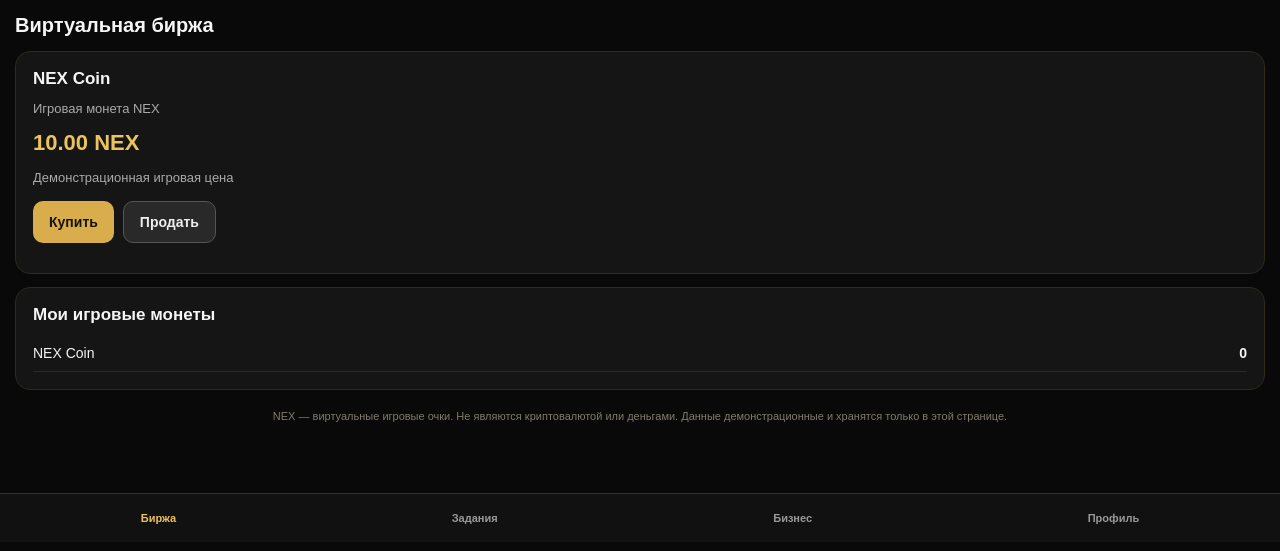
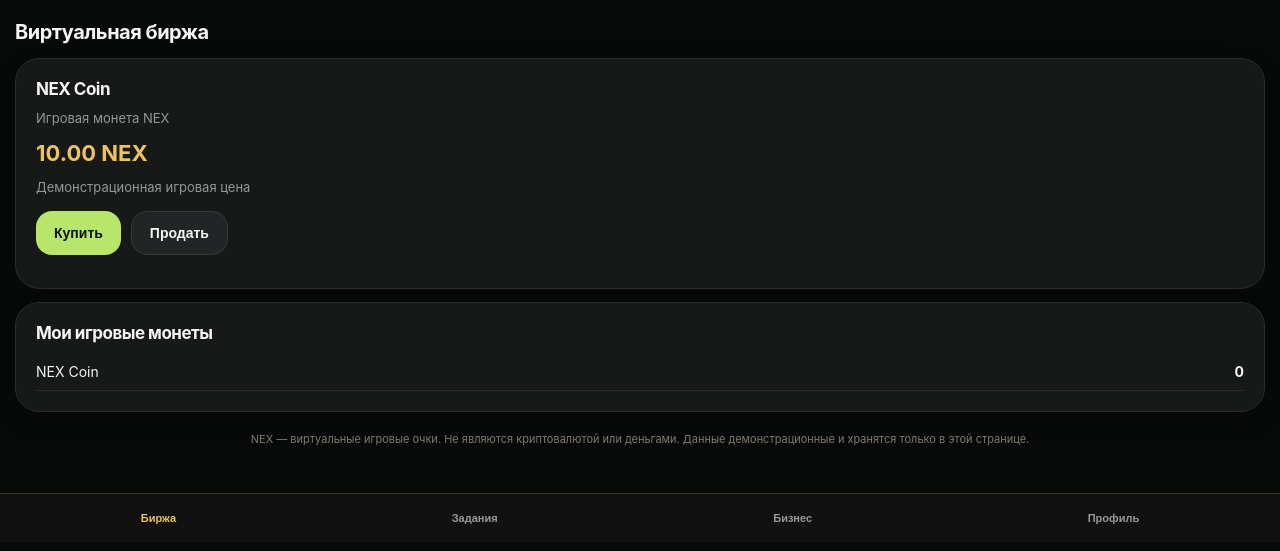
Before and after one commit to vandlerelena-beep/nexus-market, a plain HTML site: page index.html in a window 1280 px wide. Shown: the part 258-809 px from the top of the page. Drawn offline with Linux system fonts and the light colour scheme; a script that the page names is missing.

Commit message:
Update index.html

```diff
--- a/index.html
+++ b/index.html
@@ -65,6 +65,77 @@ border-color:#4caf50;
 
 .toast.error{
 border-color:#e05252;
+}
+
+
+/* NEXUS MARKET — PREMIUM DESIGN */
+
+:root {
+    --bg: #080909;
+    --card: #171919;
+    --card-light: #222525;
+    --accent: #b7e66b;
+    --text: #f5f5f5;
+    --muted: #929898;
+}
+
+body {
+    background: var(--bg) !important;
+    color: var(--text);
+    font-family: -apple-system, BlinkMacSystemFont, Arial, sans-serif;
+}
+
+header {
+    background: transparent;
+    color: var(--text);
+}
+
+h1, h2, h3 {
+    color: var(--text);
+    letter-spacing: -0.5px;
+}
+
+.card {
+    background: var(--card) !important;
+    border: 1px solid #292d2d;
+    border-radius: 24px !important;
+    padding: 20px;
+    box-shadow: 0 8px 25px rgba(0,0,0,0.2);
+}
+
+button {
+    background: var(--accent);
+    color: #10130b;
+    border: none;
+    border-radius: 16px;
+    padding: 13px 18px;
+    font-weight: 700;
+    transition: 0.2s ease;
+}
+
+button:active {
+    transform: scale(0.96);
+}
+
+button.secondary {
+    background: var(--card-light);
+    color: var(--text);
+    border: 1px solid #353a3a;
+}
+
+.muted {
+    color: var(--muted);
+}
+
+input, textarea, select {
+    background: var(--card-light);
+    color: var(--text);
+    border: 1px solid #353a3a;
+    border-radius: 14px;
+}
+
+.actions {
+    gap: 10px;
 }
 
 </style>
```
